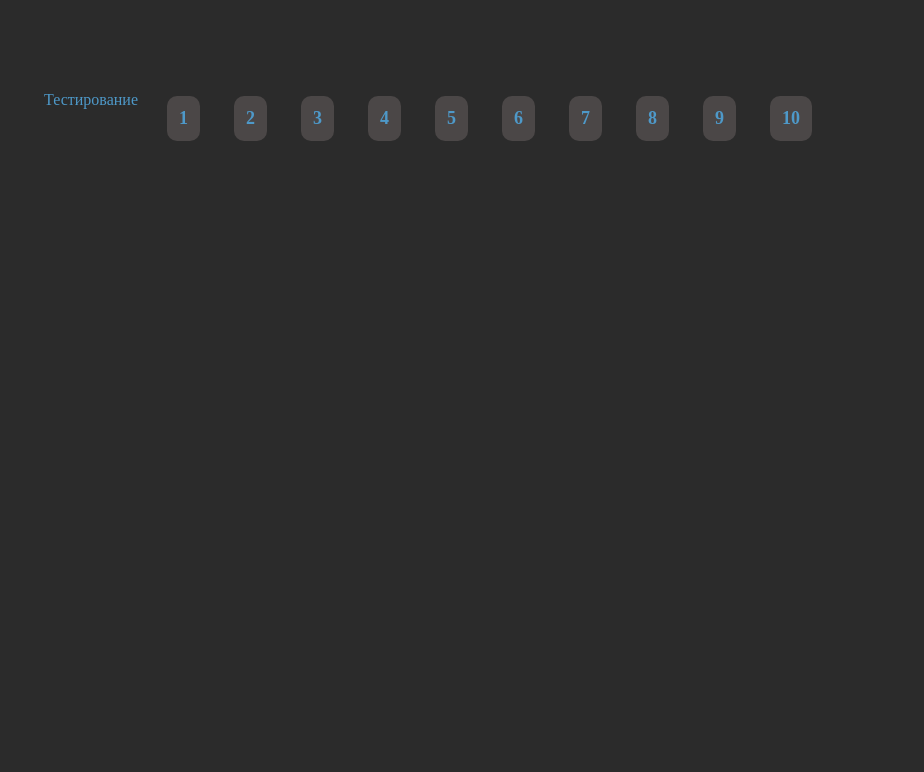
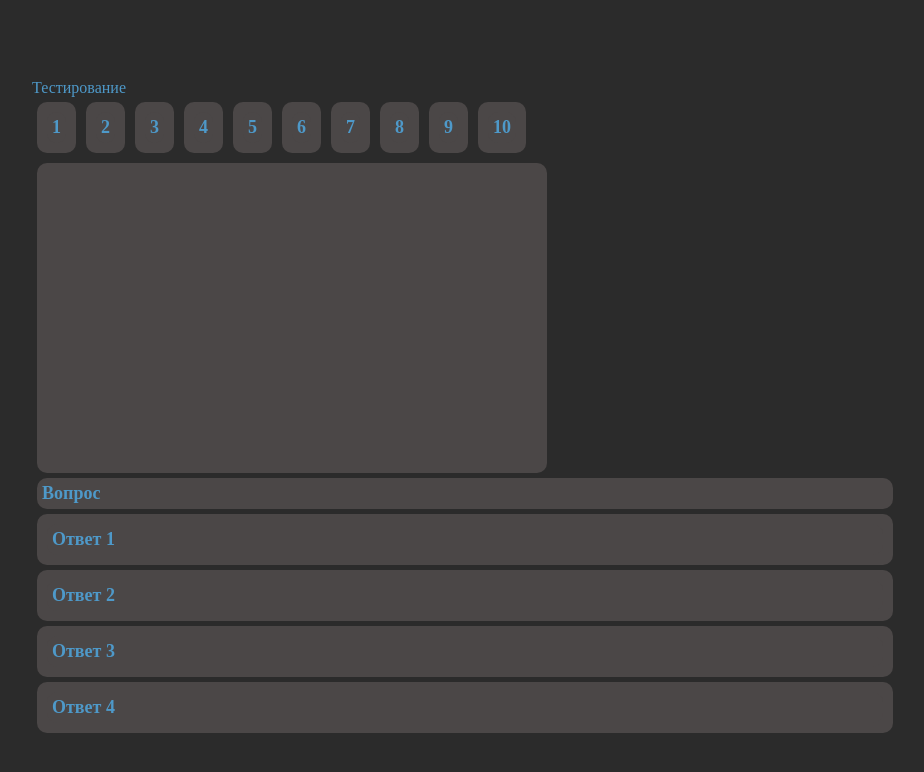
Before and after one commit to CyrillUv/generatorQuestion, an Angular app: page /testing in a window 1280 px wide. Shown: the top 772 px of the page, without its empty margins (175-1099 px from the left). Built offline with nearby package versions, Linux system fonts and the light colour scheme.

Commit message:
Шаблон раздела тестирования готов

```diff
--- /dev/null
+++ b/src/app/components/testing/panelTesting/panelTesting.component.html
@@ -0,0 +1,23 @@
+<div class="panelTesting">
+    <div> {{ page }}</div>
+   <div class="panelCeils" >
+     <div  *ngFor="let el of arrCeil">
+       @if (el.state===null){
+         <div (click)="falsing(el)"  (dblclick)="truing(el)"  class="">{{el.item}}</div>
+       }
+       @if(el.state===true) {
+         <div (click)="falsing(el)" (dblclick)="truing(el)"  class="panelTrueCell">{{el.item}}</div>
+       }
+       @if (el.state===false){
+         <div (click)="falsing(el)" (dblclick)="truing(el)"  class="panelFalseCell">{{el.item}}</div>
+       }
+     </div>
+   </div>
+    <div>
+      <div class="image"></div>
+      <div>Вопрос</div>
+      <div  *ngFor="let el of [1,2,3,4]">
+        <div >Ответ {{el}}</div>
+      </div>
+    </div>
+</div>
--- a/src/app/components/testing/testing.component.scss
+++ b/src/app/components/testing/panelTesting/panelTesting.component.scss
@@ -1,11 +1,11 @@
 .panelTesting {
-  display: flex;
   padding: 10px;
-
-  div {
-    padding: 12px;
+  .panelCeils{
+    display: flex;
   }
-
+  .image{
+    height: 300px;
+    width: 500px  }
   .panelTrueCell {
     background-color: green;
   }
--- /dev/null
+++ b/src/app/components/testing/panelTesting/panelTesting.component.ts
@@ -0,0 +1,41 @@
+import { Component, OnInit} from "@angular/core";
+import {RouterLink} from "@angular/router";
+import {NgForOf} from "@angular/common";
+interface ICell {
+  item:number,
+  state:boolean|null
+}
+
+@Component({
+  selector: 'app-panel-testing',
+  templateUrl: 'panelTesting.component.html',
+  standalone: true,
+  imports: [
+    RouterLink,
+    NgForOf
+  ],
+  styleUrl: 'panelTesting.component.scss'
+})
+export class PanelTestingComponent implements OnInit{
+
+public page = 'Тестирование'
+public arrCeil:Array<ICell> = []
+  ngOnInit(): void {
+    this.formationArray()
+  }
+public formationArray():Array<ICell>{
+  for(let i=1; i<=10;i++) {
+    this.arrCeil.push({item:i,state:null})
+
+  }
+  return this.arrCeil
+}
+public falsing(element:ICell):void{
+  // @ts-ignore
+ this.arrCeil.find(el=>el===element).state=false
+}
+  public truing(element:ICell):void{
+     // @ts-ignore
+    this.arrCeil.find(el=>el===element).state=true
+  }
+}
--- a/src/app/components/testing/testing.component.html
+++ /dev/null
@@ -1,14 +0,0 @@
-<div class="panelTesting">
-  <div> {{ page }}</div>
-  <div  *ngFor="let el of arr">
-    @if (el.state===null){
-    <div (click)="falsing(el)" (dblclick)="truing(el)"  class="">{{el.item}}</div>
-    }
-     @if(el.state===true) {
-       <div (click)="falsing(el)" (dblclick)="truing(el)"  class="panelTrueCell">{{el.item}}</div>
-     }
-    @if (el.state===false){
-    <div (click)="falsing(el)" (dblclick)="truing(el)"  class="panelFalseCell">{{el.item}}</div>
-    }
-  </div>
-</div>
--- a/src/app/components/testing/testing.component.ts
+++ b/src/app/components/testing/testing.component.ts
@@ -1,41 +1,12 @@
-import {ChangeDetectorRef, Component, OnInit} from "@angular/core";
-import {RouterLink} from "@angular/router";
-import {NgForOf} from "@angular/common";
-interface ICell {
-  item:number,
-  state:boolean|null
-}
+import {Component} from "@angular/core";
+import {PanelTestingComponent} from "./panelTesting/panelTesting.component";
 
 @Component({
-  selector: 'app-testing-component',
-  templateUrl: 'testing.component.html',
-  standalone: true,
+  selector: 'app-testing',
+  template: '<app-panel-testing/>',
+  standalone:true,
   imports: [
-    RouterLink,
-    NgForOf
+    PanelTestingComponent
   ],
-  styleUrl: 'testing.component.scss'
 })
-export class TestingComponent implements OnInit{
-
-public page = 'Тестирование'
-public arr:Array<ICell> = []
-  ngOnInit(): void {
-    this.formationArray()
-  }
-public formationArray():Array<ICell>{
-  for(let i=1; i<=10;i++) {
-    this.arr.push({item:i,state:null})
-
-  }
-  return this.arr
-}
-public falsing(element:ICell):void{
-  // @ts-ignore
- this.arr.find(el=>el===element).state=false
-}
-  public truing(element:ICell):void{
-     // @ts-ignore
-    this.arr.find(el=>el===element).state=true
-  }
-}
+export class TestingComponent {}
```
